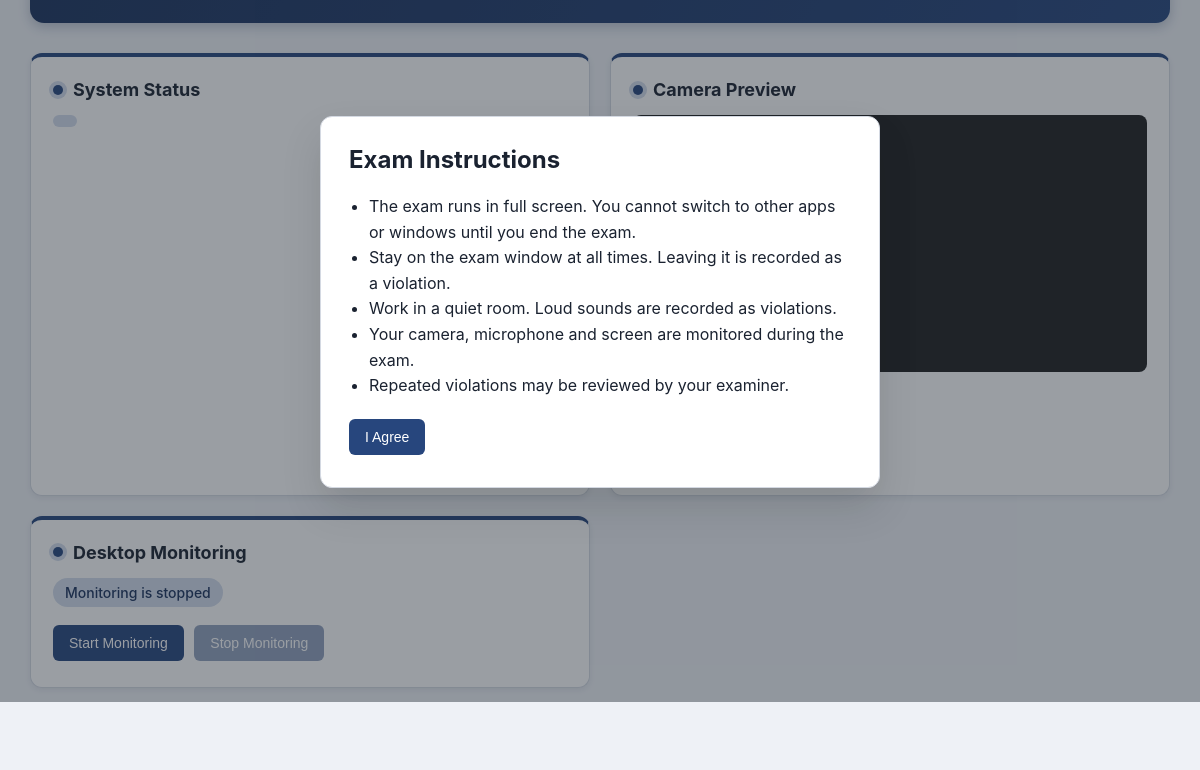
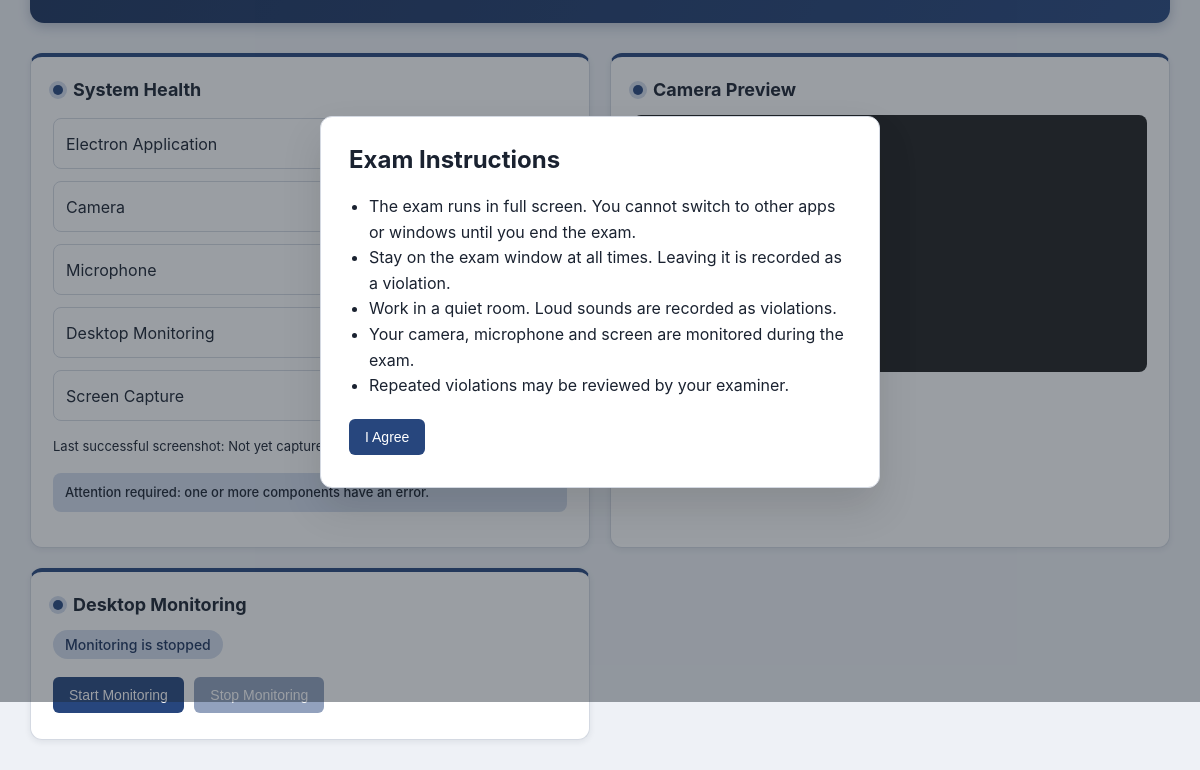
Before and after one commit to anshikaahuja19/athena, an Electron app: page src/index.html in a window 1200 px wide. Shown: the part 98-868 px from the top of the page. Before the commit the page ends 816 px from the top, so only its background shows below. Drawn offline with Linux system fonts and the light colour scheme; no server answers.

Commit message:
feat: implement system health monitoring

```diff
--- a/src/index.html
+++ b/src/index.html
@@ -32,7 +32,8 @@
   <div id="fullscreen-overlay" class="overlay" hidden>
     <div class="overlay-card" role="dialog" aria-modal="true" aria-labelledby="fullscreen-title">
       <h2 id="fullscreen-title">Switch to Full Screen</h2>
-      <p>The exam must run in full screen. Once you continue, other apps and windows are blocked until you click End Exam.</p>
+      <p>The exam must run in full screen. Once you continue, other apps and windows are blocked until you click End
+        Exam.</p>
       <p id="fullscreen-error" class="overlay-error" hidden></p>
       <button id="enter-fullscreen">Enter Full Screen</button>
     </div>
@@ -44,10 +45,56 @@
   </div>
 
   <main>
+
     <section>
-      <h2>System Status</h2>
-      <p id="status">Checking Electron connection...</p>
+      <h2>System Health</h2>
+
+      <div class="health-list">
+        <div class="health-row">
+          <span>Electron Application</span>
+          <span id="health-app" class="health-indicator checking">
+            Checking...
+          </span>
+        </div>
+
+        <div class="health-row">
+          <span>Camera</span>
+          <span id="health-camera" class="health-indicator inactive">
+            Not started
+          </span>
+        </div>
+
+        <div class="health-row">
+          <span>Microphone</span>
+          <span id="health-microphone" class="health-indicator inactive">
+            Not started
+          </span>
+        </div>
+
+        <div class="health-row">
+          <span>Desktop Monitoring</span>
+          <span id="health-monitoring" class="health-indicator inactive">
+            Stopped
+          </span>
+        </div>
+
+        <div class="health-row">
+          <span>Screen Capture</span>
+          <span id="health-screenshot" class="health-indicator inactive">
+            Waiting
+          </span>
+        </div>
+      </div>
+
+      <p id="health-last-screenshot">
+        Last successful screenshot: Not yet captured
+      </p>
+
+      <p id="health-summary" role="status">
+        Checking system health...
+      </p>
     </section>
+
 
     <section>
       <h2>Camera Preview</h2>
--- a/src/renderer.js
+++ b/src/renderer.js
@@ -1,12 +1,10 @@
-const status = document.getElementById("status");
+
 const camera = document.getElementById("camera");
 const cameraStatus = document.getElementById("camera-status");
 const startButton = document.getElementById("start-camera");
 const stopButton = document.getElementById("stop-camera");
 
 let cameraStream = null;
-
-status.textContent = window.proctor.getAppStatus();
 
 const instructionsOverlay = document.getElementById("instructions-overlay");
 const fullscreenOverlay = document.getElementById("fullscreen-overlay");
@@ -61,6 +59,7 @@ startButton.addEventListener("click", async () => {
 
     cameraStatus.textContent = "Camera is active";
     stopButton.disabled = false;
+    updateHealth("camera", "healthy", "Active");
   } catch (error) {
     cameraStream = null;
 
@@ -72,6 +71,7 @@ startButton.addEventListener("click", async () => {
 
     cameraStatus.textContent =
       messages[error.name] || `Camera failed: ${error.message}`;
+    updateHealth("camera", "error", "Unavailable");
 
     console.error("Camera error:", error);
   } finally {
@@ -87,6 +87,7 @@ stopButton.addEventListener("click", () => {
 
   camera.srcObject = null;
   cameraStatus.textContent = "Camera stopped";
+  updateHealth("camera", "inactive", "Not started");
   startButton.disabled = false;
   stopButton.disabled = true;
 });
@@ -101,6 +102,72 @@ const stopMonitoringButton =
 
 const monitoringStatus =
   document.getElementById("monitoring-status");
+
+const healthElements = {
+  app: document.getElementById("health-app"),
+  camera: document.getElementById("health-camera"),
+  microphone: document.getElementById("health-microphone"),
+  monitoring: document.getElementById("health-monitoring"),
+  screenshot: document.getElementById("health-screenshot"),
+};
+
+const lastScreenshotElement = document.getElementById(
+  "health-last-screenshot"
+);
+const healthSummary = document.getElementById("health-summary");
+
+const healthStates = {
+  app: "checking",
+  camera: "inactive",
+  microphone: "inactive",
+  monitoring: "inactive",
+  screenshot: "inactive",
+};
+
+function updateHealth(component, state, label) {
+  const element = healthElements[component];
+  if (!element) return;
+
+  healthStates[component] = state;
+  element.className = `health-indicator ${state}`;
+  element.textContent = label;
+
+  updateHealthSummary();
+}
+
+function updateHealthSummary() {
+  if (Object.values(healthStates).includes("error")) {
+    healthSummary.textContent =
+      "Attention required: one or more components have an error.";
+    return;
+  }
+
+  if (Object.values(healthStates).every(
+    (state) => state === "healthy"
+  )) {
+    healthSummary.textContent =
+      "All monitored components are healthy.";
+    return;
+  }
+
+  healthSummary.textContent =
+    "System is running. Some components are inactive or awaiting checks.";
+}
+
+// Verify that the renderer can communicate with the Electron preload bridge.
+try {
+  const appStatus = window.proctor.getAppStatus();
+
+  if (appStatus === "Electron is running") {
+    updateHealth("app", "healthy", "Running");
+  } else {
+    updateHealth("app", "error", "Unexpected response");
+  }
+} catch (error) {
+  updateHealth("app", "error", "Unavailable");
+  console.error("Application health check failed:", error);
+}
+
 
 const warningBanner = document.getElementById("warning-banner");
 const warningMessage = document.getElementById("warning-message");
@@ -128,11 +195,36 @@ function hideWarning() {
 
 dismissWarningButton.addEventListener("click", hideWarning);
 
+
 window.proctor.onEvent((event) => {
+  // Keep the existing warning behavior.
   if (event.violation in warningMessages) {
     showWarning(event.violation);
   }
+
+  // A screenshot event means a screenshot was captured.
+  if (event.type === "screenshot") {
+    updateHealth("screenshot", "healthy", "Captured");
+
+    if (lastScreenshotElement) {
+      const time = event.timestamp
+        ? new Date(event.timestamp).toLocaleString()
+        : "Time unavailable";
+
+      lastScreenshotElement.textContent =
+        `Last successful screenshot: ${time}`;
+    }
+  }
+
+  // Report screenshot capture errors.
+  if (
+    event.type === "error" &&
+    event.message?.includes("Screen capture failed")
+  ) {
+    updateHealth("screenshot", "error", "Capture failed");
+  }
 });
+
 
 let monitoringActive = false;
 let microphoneStream = null;
@@ -148,6 +240,7 @@ async function startMicrophoneMonitoring() {
     audio: true,
     video: false,
   });
+  updateHealth("microphone", "healthy", "Active");
 
   audioContext = new AudioContext();
   await audioContext.resume();
@@ -198,6 +291,7 @@ function stopMicrophoneMonitoring() {
     audioContext.close().catch(() => {});
     audioContext = null;
   }
+  updateHealth("microphone", "inactive", "Not started");
 }
 
 
@@ -226,12 +320,14 @@ startMonitoringButton.addEventListener("click", async () => {
     monitoringActive = true;
     monitoringStatus.textContent = "Monitoring is active";
     stopMonitoringButton.disabled = false;
+    updateHealth("monitoring", "healthy", "Active");
   } catch (error) {
     monitoringActive = false;
     stopMicrophoneMonitoring();
 
     monitoringStatus.textContent =
       `Could not start monitoring: ${error.message}`;
+    updateHealth("monitoring", "error", "Failed to start");
 
     console.error("Monitoring error:", error);
   } finally {
@@ -247,8 +343,10 @@ stopMonitoringButton.addEventListener("click", async () => {
   try {
     await window.proctor.stopMonitoring();
     monitoringStatus.textContent = "Monitoring is stopped";
+    updateHealth("monitoring", "inactive", "Stopped");
   } catch (error) {
     monitoringStatus.textContent = "Error stopping monitoring";
+    updateHealth("monitoring", "error", "Stop failed");
     console.error("Stop monitoring error:", error);
   }
 
--- a/src/style.css
+++ b/src/style.css
@@ -217,3 +217,63 @@ button:disabled {
     grid-template-columns: 1fr;
   }
 }
+
+.health-list {
+  display: flex;
+  flex-direction: column;
+  gap: 12px;
+  margin-top: 18px;
+}
+
+.health-row {
+  display: flex;
+  align-items: center;
+  justify-content: space-between;
+  gap: 12px;
+  padding: 12px;
+  border: 1px solid var(--border);
+  border-radius: 8px;
+  background: var(--white);
+}
+
+.health-indicator {
+  padding: 5px 10px;
+  border-radius: 999px;
+  font-size: 12px;
+  font-weight: 600;
+  text-align: center;
+}
+
+.health-indicator.healthy {
+  background: #d9f0df;
+  color: #206337;
+}
+
+.health-indicator.inactive {
+  background: #e8ebf0;
+  color: #566070;
+}
+
+.health-indicator.checking {
+  background: #fff0ce;
+  color: #795c16;
+}
+
+.health-indicator.error {
+  background: var(--danger-soft);
+  color: var(--danger);
+}
+
+#health-last-screenshot,
+#health-summary {
+  margin-top: 16px;
+  font-size: 13px;
+  line-height: 1.5;
+}
+
+#health-summary {
+  padding: 10px 12px;
+  background: var(--accent-soft);
+  border-radius: 8px;
+  font-weight: 500;
+}
```
